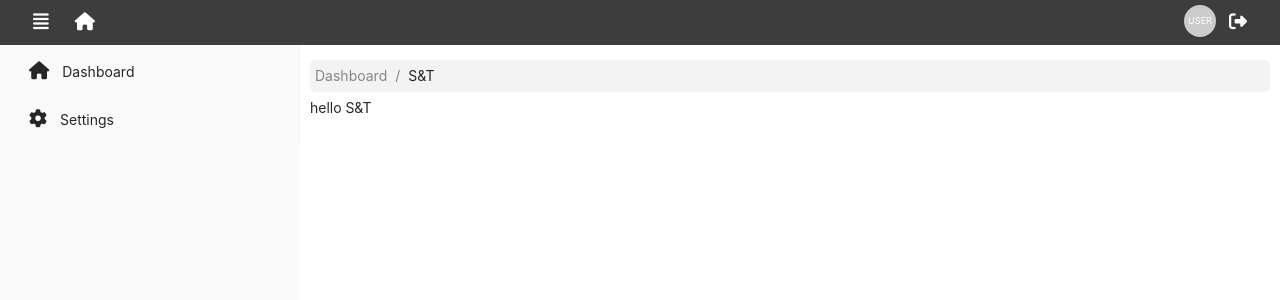
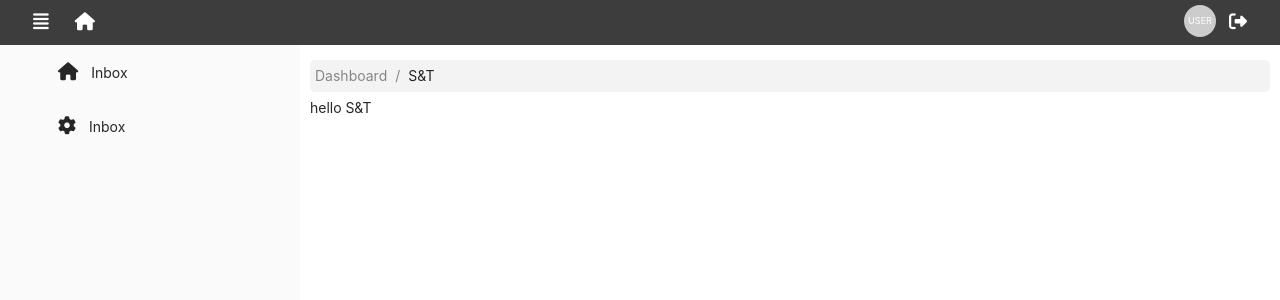
Before and after one commit to Diagru25/vu-long-quyen, a React (Create React App) app: page / in a window 1280 px wide. Shown: the top 300 px of the page. Built offline with nearby package versions, Linux system fonts and the light colour scheme.

Commit message:
bug animation

```diff
--- a/src/app/Redux/Menu/MenuSlice.js
+++ b/src/app/Redux/Menu/MenuSlice.js
@@ -1,10 +1,14 @@
 import { createSlice } from 'adapters/redux-toolkit';
 
 const menuSlice = createSlice({
-	name: 'menu',
-	initialState: { isShowSideBar: true },
-	reducers: {
+    name: 'menu',
+    initialState: { isShowSideBar: true },
+    reducers: {
+        toggleSideBar: (state) => {
+            state.isShowSideBar = !state.isShowSideBar
+        }
+    },
+});
 
-	},
-});
+export const { toggleSideBar } = menuSlice.actions;
 export default menuSlice.reducer;
--- a/src/app/Redux/Menu/index.js
+++ b/src/app/Redux/Menu/index.js
@@ -1 +1,5 @@
 export * from './menuAction';
+export {
+    default as menuReducer,
+    toggleSideBar
+} from './MenuSlice';
--- a/src/packages/shared/layouts/Header/Header.js
+++ b/src/packages/shared/layouts/Header/Header.js
@@ -2,13 +2,16 @@ import './Header.scss';
 
 import { Avatar } from 'adapters/ant-design';
 import React, { Fragment } from 'react';
+import { toggleSideBar } from 'src/Redux/Menu';
+import { useDispatch } from 'react-redux';
 
 const Header = () => {
+    const dispatch = useDispatch();
     return (
         <Fragment>
             <div className='container'>
                 <div className='left-actions'>
-          <i class='fas fa-align-justify'></i>
+                    <i class='fas fa-align-justify' onClick={() => dispatch(toggleSideBar())}></i>
                     <i class='fas fa-home'></i>
                 </div>
 
--- a/src/packages/shared/layouts/Header/Header.scss
+++ b/src/packages/shared/layouts/Header/Header.scss
@@ -28,3 +28,7 @@
     float: right;
   }
 }
+
+.hidden {
+    display: none;
+}
--- a/src/packages/shared/layouts/Sidebar/Sidebar.js
+++ b/src/packages/shared/layouts/Sidebar/Sidebar.js
@@ -2,21 +2,29 @@ import './Sidebar.scss';
 
 import { Menu } from 'adapters/ant-design';
 import React from 'react';
+import { useSelector } from 'react-redux';
 
 const Sidebar = () => {
-  return (
-    <div className='sidebar'>
-      <Menu style={{ backgroundColor: '#fafafa' }}>
-        <Menu.Item key='1'>
-          <i class='fas fa-home'></i>
-          Dashboard
-        </Menu.Item>
-        <Menu.Item key='2'>
-          <i class='fas fa-cog'></i>
-          Settings
-        </Menu.Item>
-      </Menu>
-    </div>
-  );
+
+    const { isShowSideBar } = useSelector(state => state.menuReducer);
+
+    return (
+        <div className={isShowSideBar ? 'sidebar' : 'sidebar-hidden'}>
+            <ul className="left-menu">
+                <li>
+                    <div className="items">
+                        <i class='fas fa-home'></i>
+                        <span>Inbox</span>
+                    </div>
+                </li>
+                <li>
+                    <div className="items">
+                        <i class='fas fa-cog'></i>
+                        <span>Inbox</span>
+                    </div>
+                </li>
+            </ul>
+        </div>
+    );
 };
 export default Sidebar;
--- a/src/packages/shared/layouts/Sidebar/Sidebar.scss
+++ b/src/packages/shared/layouts/Sidebar/Sidebar.scss
@@ -1,6 +1,75 @@
 .sidebar {
-  width: 300px;
-  min-width: 300px;
-  height: calc(100vh - 45px);
-  background-color: #fafafa;
+	position: relative;
+	width: 300px;
+	min-width: 300px;
+	height: calc(100vh - 45px);
+	background-color: #fafafa;
+	transition: all 0.5s ease-in-out;
+	animation-name: show;
+	animation-duration: 0.5s;
+
+	.left-menu {
+		list-style: none;
+
+		li {
+			line-height: 2;
+			padding: 5px;
+			margin-right: 5px;
+
+			&:hover {
+				cursor: pointer;
+				background: #ffffff;
+			}
+		}
+	}
+
 }
+
+.sidebar-hidden {
+	animation-name: hidden;
+	animation-duration: 0.5s;
+}
+
+@keyframes show {
+	0% {
+		transform: translateX(-300px);
+	}
+
+	25% {
+		transform: translateX(-225px);
+	}
+
+	50% {
+		transform: translateX(-150px);
+	}
+
+	75% {
+		transform: translateX(-75px);
+	}
+
+	100% {
+		transform: translateX(0px);
+	}
+}
+
+@keyframes hidden {
+	0% {
+		transform: translateX(0px);
+	}
+
+	25% {
+		transform: translateX(-75px);
+	}
+
+	50% {
+		transform: translateX(-150px);
+	}
+
+	75% {
+		transform: translateX(-225px);
+	}
+
+	100% {
+		transform: translateX(-300px);
+	}
+}
```
Also changed, not shown: src/app/Redux/store.js (+4 -4 lines), src/packages/core/helper/firebaseConfig.js (indentation only), src/packages/core/helper/services/services.js (indentation only). Lines whose indentation alone changed are shown as unchanged.
